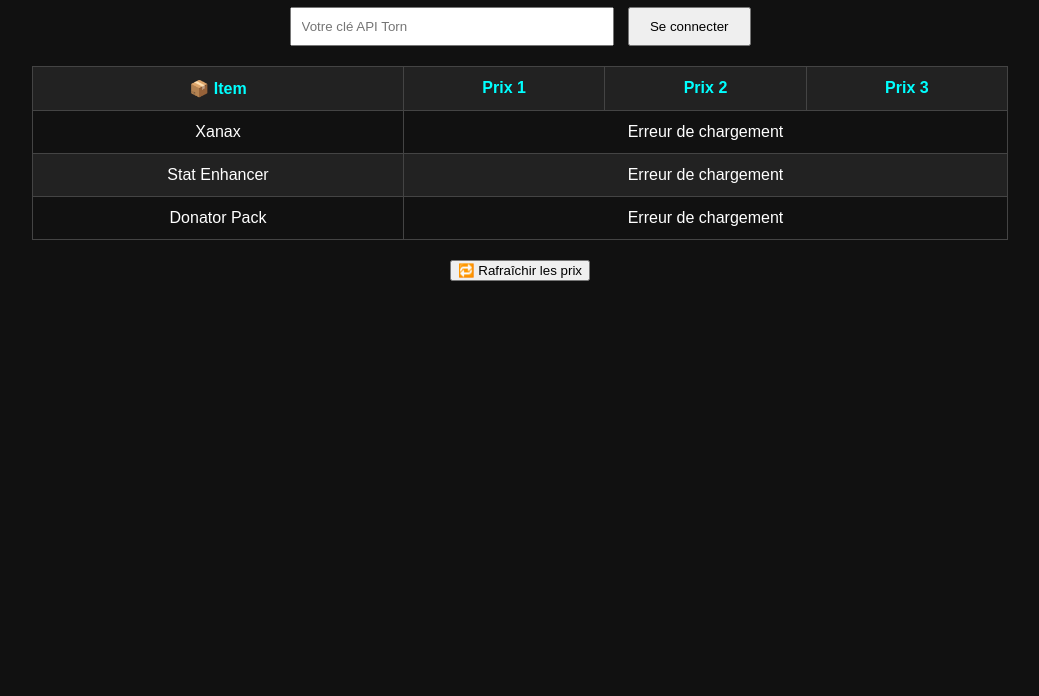
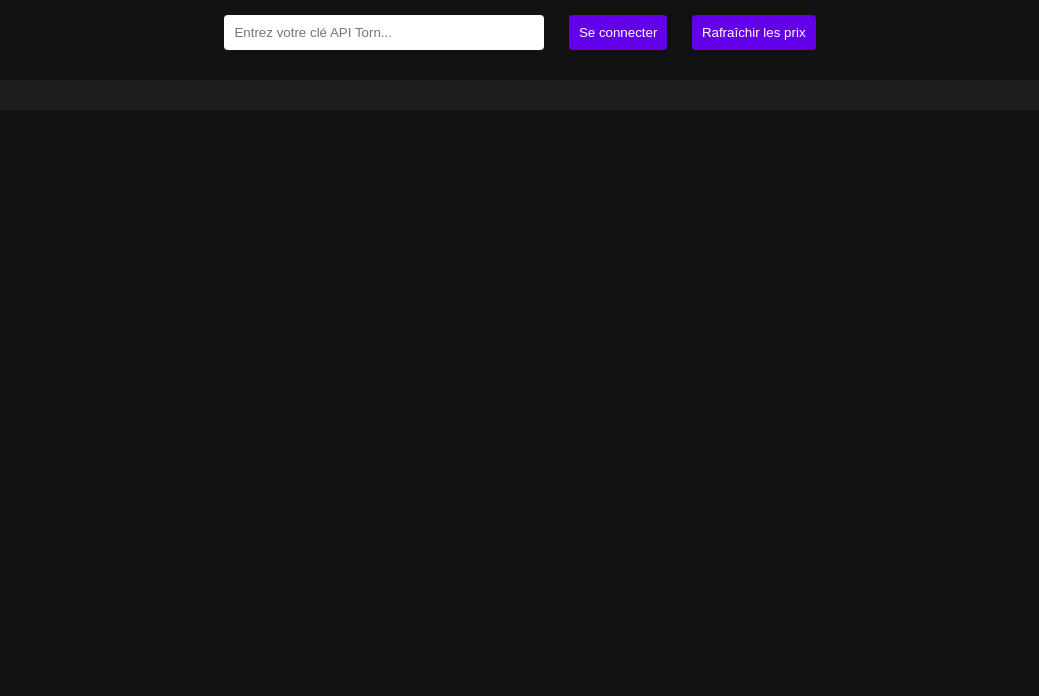
Before and after one commit to sleyesic/torn-price-tracker, a website: page index.html in a window 1280 px wide. Shown: the part 104-800 px from the top of the page, without its empty margins (120-1159 px from the left). Drawn offline with Linux system fonts and the light colour scheme.

Commit message:
Auto push

```diff
--- a/index.html
+++ b/index.html
@@ -1,35 +1,51 @@
+
 <!DOCTYPE html>
 <html lang="fr">
 <head>
   <meta charset="UTF-8" />
-  <meta name="viewport" content="width=device-width, initial-scale=1.0" />
-  <title>Torn Price Tracker</title>
-  <link rel="stylesheet" href="style.css" />
+  <meta name="viewport" content="width=device-width, initial-scale=1.0"/>
+  <title>Torn Market</title>
+  <style>
+    body {
+      background-color: #121212;
+      color: white;
+      font-family: Arial, sans-serif;
+      padding: 20px;
+      text-align: center;
+    }
+    input, button {
+      margin: 10px;
+      padding: 10px;
+      border: none;
+      border-radius: 4px;
+    }
+    input {
+      width: 300px;
+    }
+    button {
+      background-color: #6200ea;
+      color: white;
+      cursor: pointer;
+    }
+    button:hover {
+      background-color: #3700b3;
+    }
+    .item-box {
+      margin-top: 20px;
+      background-color: #1e1e1e;
+      padding: 15px;
+      border-radius: 8px;
+    }
+  </style>
 </head>
 <body>
-  <div class="container">
-    <h1>💰 Torn Price Tracker</h1>
-    <div class="login-box">
-      <input type="text" id="apiKey" placeholder="Votre clé API Torn" />
-      <button onclick="connect()">Se connecter</button>
-    </div>
-    <table>
-      <thead>
-        <tr>
-          <th>📦 Item</th>
-          <th>Prix 1</th>
-          <th>Prix 2</th>
-          <th>Prix 3</th>
-        </tr>
-      </thead>
-      <tbody id="priceTable">
-        <tr><td>Xanax</td><td colspan="3">Erreur de chargement</td></tr>
-        <tr><td>Stat Enhancer</td><td colspan="3">Erreur de chargement</td></tr>
-        <tr><td>Donator Pack</td><td colspan="3">Erreur de chargement</td></tr>
-      </tbody>
-    </table>
-    <button onclick="loadPrices()">🔁 Rafraîchir les prix</button>
-  </div>
+  <h1>💊 Torn Market - Prix en direct</h1>
+  <input type="text" id="apiKey" placeholder="Entrez votre clé API Torn..." />
+  <button id="connectBtn">Se connecter</button>
+  <button id="refreshBtn">Rafraîchir les prix</button>
+
+  <div id="priceList" class="item-box"></div>
+
   <script src="main.js"></script>
 </body>
 </html>
--- a/main.js
+++ b/main.js
@@ -1,32 +1,48 @@
-const items = {
-  206: "Xanax",
-  208: "Stat Enhancer",
-  283: "Donator Pack"
-};
+
+const items = [
+  { id: 206, name: "Xanax" },
+  { id: 209, name: "Stat Enhancer" },
+  { id: 210, name: "Donator Pack" }
+];
 
 function connect() {
-  const key = document.getElementById("apiKey").value.trim();
-  if (key) {
-    localStorage.setItem("tornApiKey", key);
-    loadPrices();
+  const key = document.getElementById("apiKey").value;
+  if (!key) return alert("Veuillez entrer une clé API.");
+  localStorage.setItem("apiKey", key);
+  loadPrices();
+}
+
+async function loadPrices() {
+  const key = localStorage.getItem("apiKey");
+  if (!key) return;
+
+  const container = document.getElementById("priceList");
+  container.innerHTML = "";
+
+  for (let item of items) {
+    try {
+      const response = await fetch(`/api/proxy?itemId=${item.id}&key=${key}`);
+      const data = await response.json();
+
+      const listings = data.itemmarket?.listings || [];
+      const top3 = listings.slice(0, 3);
+
+      const html = `
+        <h2>${item.name}</h2>
+        ${top3.map(listing => `
+          <p>
+            💰 <strong>${listing.price.toLocaleString()}$</strong> –
+            📦 ${listing.amount}
+            <a href="https://www.torn.com/imarket.php#/p=shop&type=item&id=${item.id}" target="_blank">🛒 Acheter</a>
+          </p>`).join("")}
+      `;
+
+      container.innerHTML += `<div class="item-box">${html}</div>`;
+    } catch (err) {
+      container.innerHTML += `<div class="item-box"><h2>${item.name}</h2><p>Erreur de chargement.</p></div>`;
+    }
   }
 }
 
-async function loadPrices() {
-  const key = localStorage.getItem("tornApiKey");
-  if (!key) return;
-
-  for (const [id, name] of Object.entries(items)) {
-    try {
-      const res = await fetch(`/api/proxy?itemId=${id}&key=${key}`);
-      const data = await res.json();
-      const listings = data.itemmarket?.listings || [];
-      const top3 = listings.slice(0, 3).map(i => \`\${i.price}$ (\${i.amount})\`);
-      document.querySelector(`#priceTable tr:nth-child(${Object.keys(items).indexOf(id)+1})`).innerHTML =
-        `<td>${name}</td><td>${top3[0] || "N/A"}</td><td>${top3[1] || "N/A"}</td><td>${top3[2] || "N/A"}</td>`;
-    } catch {
-      document.querySelector(`#priceTable tr:nth-child(${Object.keys(items).indexOf(id)+1})`).innerHTML =
-        `<td>${name}</td><td colspan="3">Erreur de chargement</td>`;
-    }
-  }
-}
+document.getElementById("connectBtn").addEventListener("click", connect);
+document.getElementById("refreshBtn").addEventListener("click", loadPrices);
```
